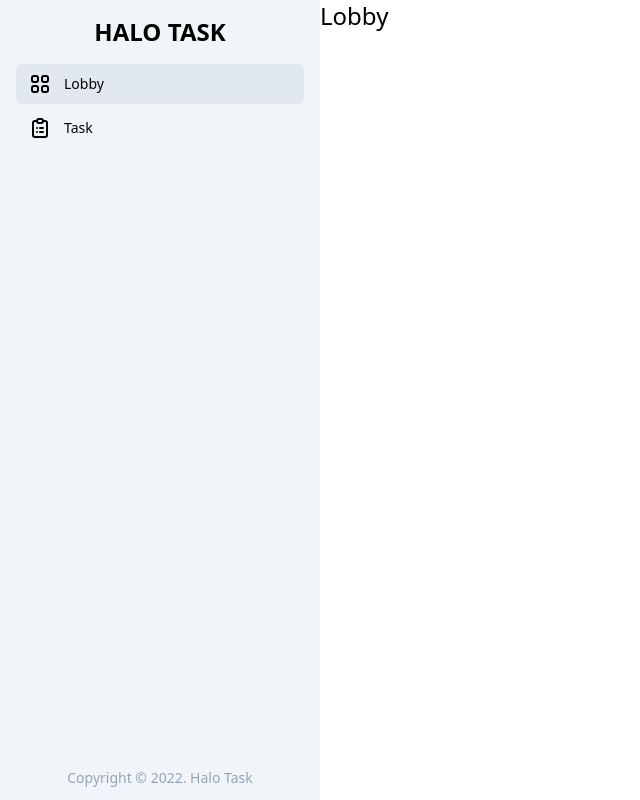
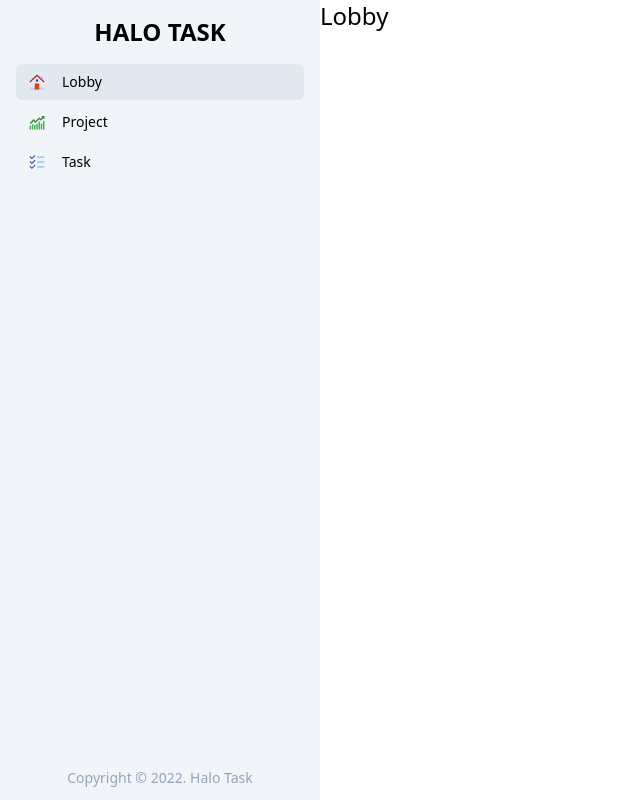
Before and after one commit to teguhwin8/halo-task, a Next.js app: page / in a window 1280 px wide. Shown: the whole page, without its empty margins (0-640 px from the left). Built offline with nearby package versions, Linux system fonts and the light colour scheme.

Commit message:
install react icons

```diff
--- a/components/hero_icons/clipboardList.js
+++ /dev/null
@@ -1,20 +0,0 @@
-function ClipboardList() {
-	return (
-		<svg
-			xmlns="http://www.w3.org/2000/svg"
-			className="h-6 w-6 mr-3"
-			fill="none"
-			viewBox="0 0 24 24"
-			stroke="currentColor"
-			strokeWidth={2}
-		>
-			<path
-				strokeLinecap="round"
-				strokeLinejoin="round"
-				d="M9 5H7a2 2 0 00-2 2v12a2 2 0 002 2h10a2 2 0 002-2V7a2 2 0 00-2-2h-2M9 5a2 2 0 002 2h2a2 2 0 002-2M9 5a2 2 0 012-2h2a2 2 0 012 2m-3 7h3m-3 4h3m-6-4h.01M9 16h.01"
-			/>
-		</svg>
-	);
-}
-
-export default ClipboardList;
--- a/components/hero_icons/viewGrid.js
+++ /dev/null
@@ -1,20 +0,0 @@
-function ViewGrid() {
-	return (
-		<svg
-			xmlns="http://www.w3.org/2000/svg"
-			className="h-6 w-6 mr-3"
-			fill="none"
-			viewBox="0 0 24 24"
-			stroke="currentColor"
-			strokeWidth={2}
-		>
-			<path
-				strokeLinecap="round"
-				strokeLinejoin="round"
-				d="M4 6a2 2 0 012-2h2a2 2 0 012 2v2a2 2 0 01-2 2H6a2 2 0 01-2-2V6zM14 6a2 2 0 012-2h2a2 2 0 012 2v2a2 2 0 01-2 2h-2a2 2 0 01-2-2V6zM4 16a2 2 0 012-2h2a2 2 0 012 2v2a2 2 0 01-2 2H6a2 2 0 01-2-2v-2zM14 16a2 2 0 012-2h2a2 2 0 012 2v2a2 2 0 01-2 2h-2a2 2 0 01-2-2v-2z"
-			/>
-		</svg>
-	);
-}
-
-export default ViewGrid;
--- a/components/menu.js
+++ b/components/menu.js
@@ -5,7 +5,7 @@ function Menu(props) {
 	const { menu } = props;
 	const router = useRouter();
 	const classes =
-		"hover:bg-slate-200 flex items-center transition-all duration-200 px-3 py-2 cursor-pointer rounded-md text-sm whitespace-nowrap";
+		"hover:bg-slate-200 flex items-center transition-all duration-200 px-3 py-2 cursor-pointer rounded-md whitespace-nowrap";
 	const activeClasses = "bg-slate-200 " + classes;
 
 	return (
@@ -15,7 +15,8 @@ function Menu(props) {
 					<div
 						className={router.pathname === menu.path ? activeClasses : classes}
 					>
-						{menu.icon} {menu.title}
+						<span className="text-lg mr-4">{menu.icon}</span>
+						<span className="text-sm">{menu.title}</span>
 					</div>
 				</a>
 			</Link>
--- a/components/sidebar.js
+++ b/components/sidebar.js
@@ -1,5 +1,6 @@
-import ClipboardList from "./hero_icons/clipboardList";
-import ViewGrid from "./hero_icons/viewGrid";
+import { FcBullish } from "react-icons/fc";
+import { FcTodoList } from "react-icons/fc";
+import { FcHome } from "react-icons/fc";
 import Logo from "./logo";
 import Menu from "./menu";
 
@@ -8,12 +9,17 @@ function Sidebar() {
 		{
 			title: "Lobby",
 			path: "/",
-			icon: <ViewGrid />,
+			icon: <FcHome />,
+		},
+		{
+			title: "Project",
+			path: "/project",
+			icon: <FcBullish />,
 		},
 		{
 			title: "Task",
 			path: "/task",
-			icon: <ClipboardList />,
+			icon: <FcTodoList />,
 		},
 	];
 	return (
--- a/package.json
+++ b/package.json
@@ -11,7 +11,8 @@
   "dependencies": {
     "next": "12.1.6",
     "react": "18.1.0",
-    "react-dom": "18.1.0"
+    "react-dom": "18.1.0",
+    "react-icons": "^4.4.0"
   },
   "devDependencies": {
     "autoprefixer": "^10.4.7",
```
Also changed, not shown: 1 other file (tests, documents, lock files or other folders).
